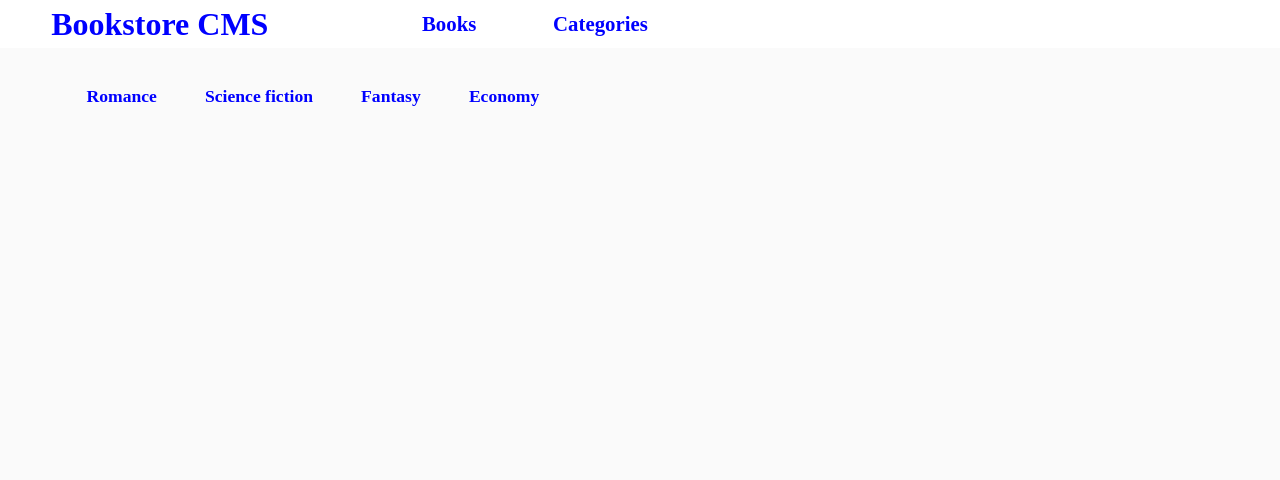
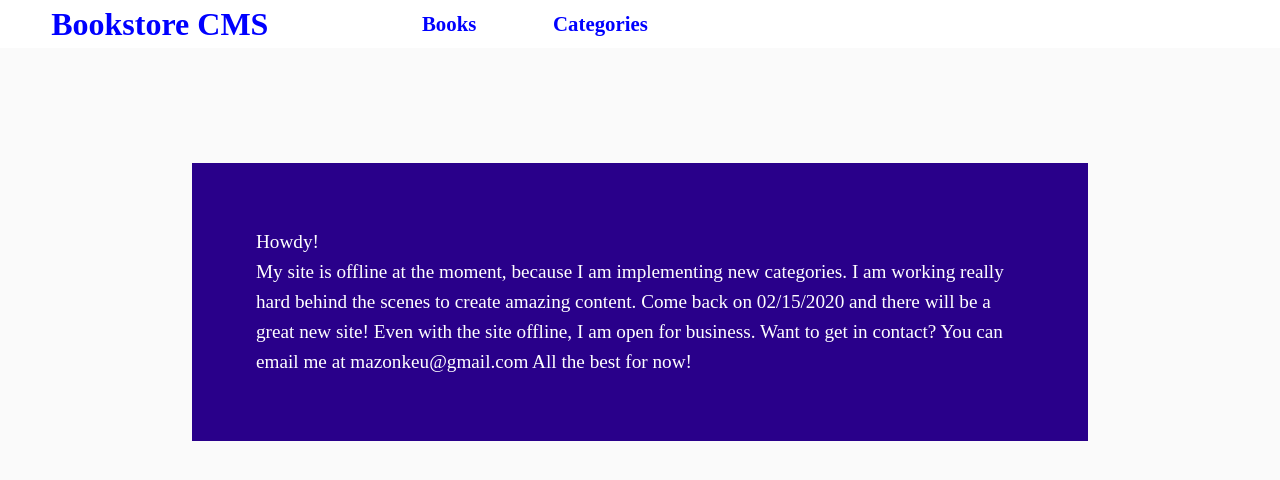
Before and after one commit to Azonkeu/bookstore, a React (Create React App) app: page /Categories in a window 1280 px wide. Shown: the top 480 px of the page. Built offline with nearby package versions, Linux system fonts and the light colour scheme.

Commit message:
Update the Categories file

```diff
--- a/src/components/Categories.js
+++ b/src/components/Categories.js
@@ -1,51 +1,24 @@
 import React from 'react';
 
 const Categories = () => (
-  <div>
-    <ul style={{
-      display: 'flex',
-      flexDirection: 'row',
-      maxWidth: '100%',
-      padding: '3%',
-    }}
-    >
-      <li style={{
-        color: 'blue',
-        fontWeight: 'bold',
-        fontSize: '1.1em',
-        marginLeft: '4%',
-      }}
-      >
-        Romance
-      </li>
-      <li style={{
-        color: 'blue',
-        fontWeight: 'bold',
-        fontSize: '1.1em',
-        marginLeft: '4%',
-      }}
-      >
-        Science fiction
-      </li>
-      <li style={{
-        color: 'blue',
-        fontWeight: 'bold',
-        fontSize: '1.1em',
-        marginLeft: '4%',
-      }}
-      >
-        Fantasy
-      </li>
-      <li style={{
-        color: 'blue',
-        fontWeight: 'bold',
-        fontSize: '1.1em',
-        marginLeft: '4%',
-      }}
-      >
-        Economy
-      </li>
-    </ul>
+  <div style={{
+    width: '60%',
+    margin: '9% auto 2% auto',
+    backgroundColor: '#29008a',
+    padding: ' 5%',
+    color: 'white',
+    fontSize: '1.2em',
+    lineHeight: '30px',
+  }}
+  >
+    Howdy!
+    <br />
+    My site is offline at the moment, because I am implementing new categories.
+    I am working really hard behind the scenes to create amazing content.
+    Come back on 02/15/2020 and there will be a great new site!
+    Even with the site offline, I am open for business. Want to get in contact?
+    You can email me at mazonkeu@gmail.com
+    All the best for now!
   </div>
 );
 
```
